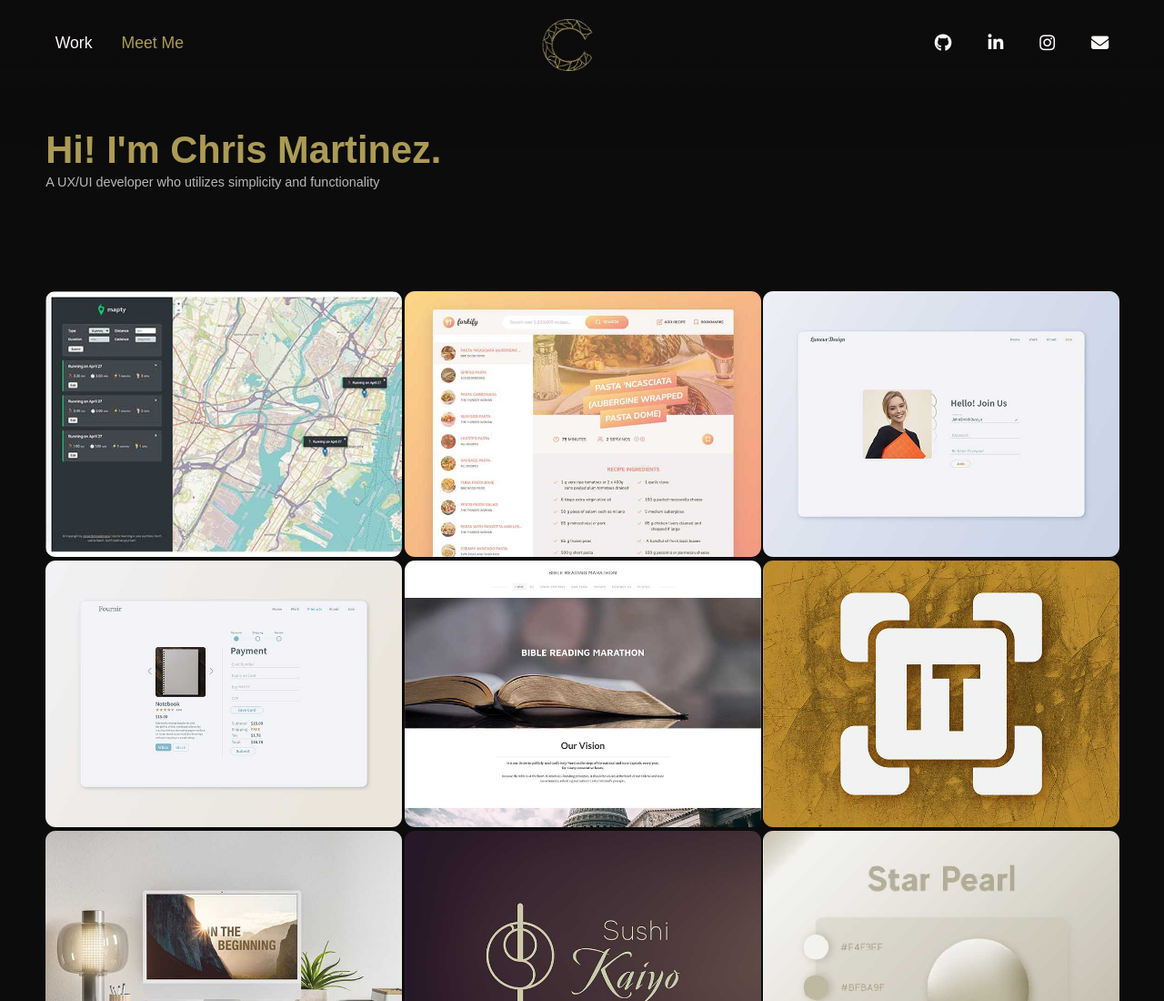
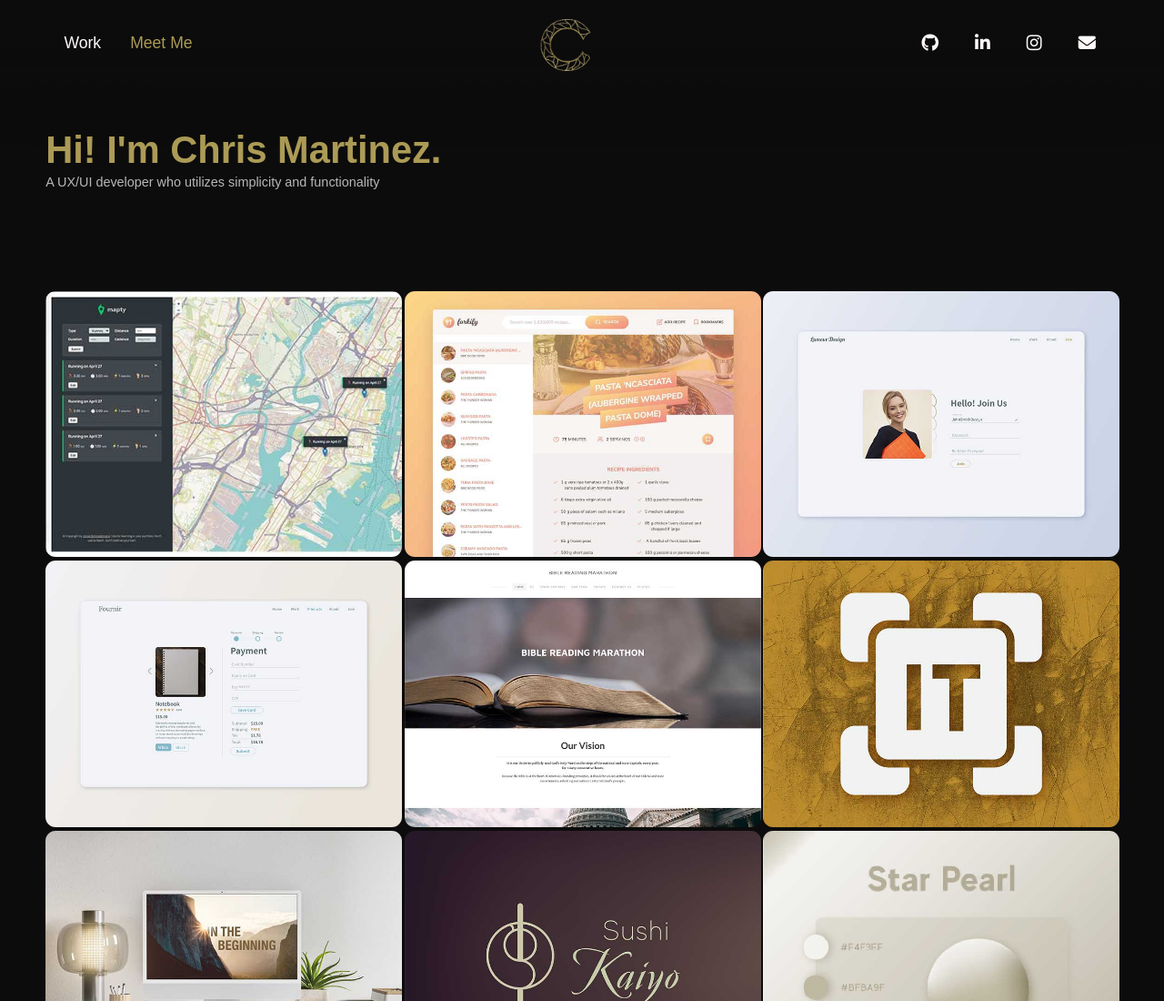
Before and after one commit to chrisMartinezDeveloper/portfolio-site, a website built with Parcel: page index.html in a window 1280 px wide. Shown: the top 1100 px of the page at 91% size. Built offline with nearby package versions, Linux system fonts and the light colour scheme.

Commit message:
Nav Update

```diff
--- a/src/css/style.css
+++ b/src/css/style.css
@@ -48,7 +48,7 @@ p {
   justify-content: space-between;
   padding-top: 1.3rem;
   padding-right: 4.3rem;
-  padding: 1.3rem 3.8rem 0.8rem 3.8rem;
+  padding: 1.3rem 4.7rem 0.8rem 4.4rem;
 }
 
 .page_link_container > ul {
```
